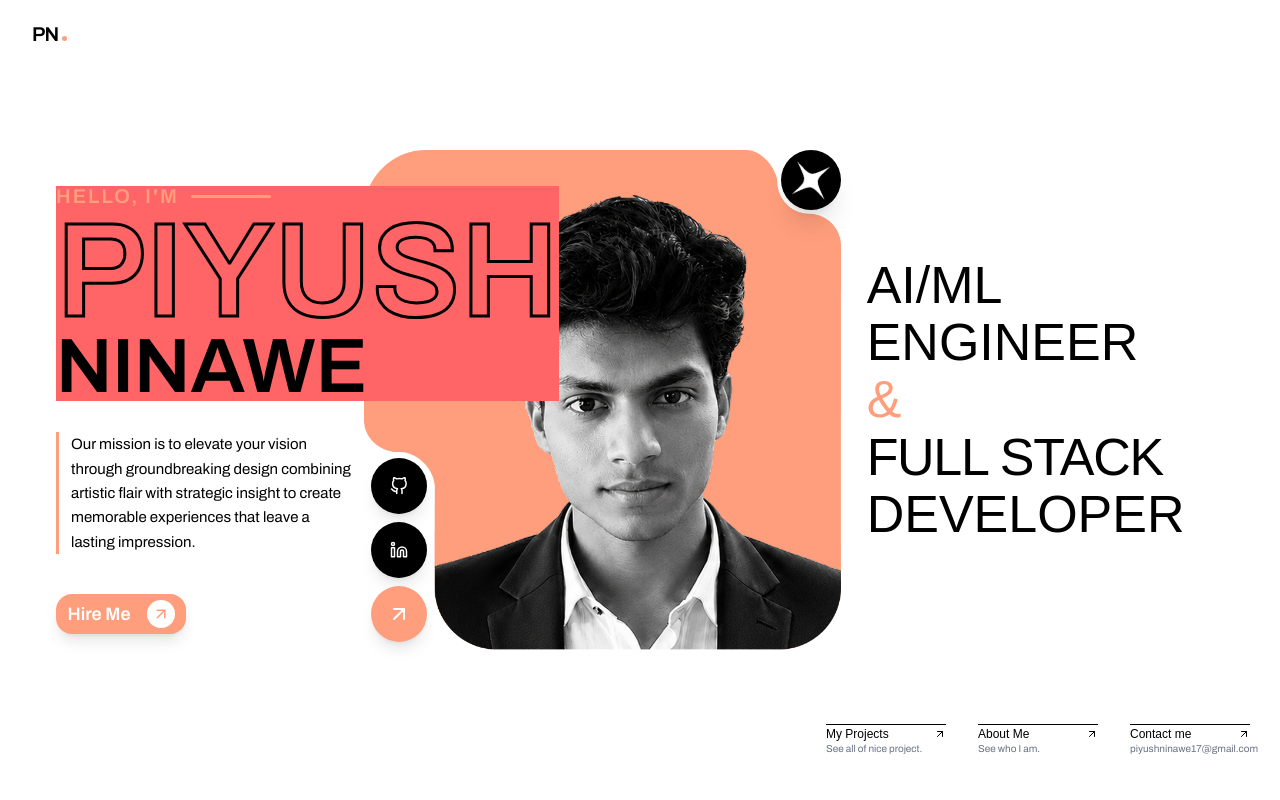
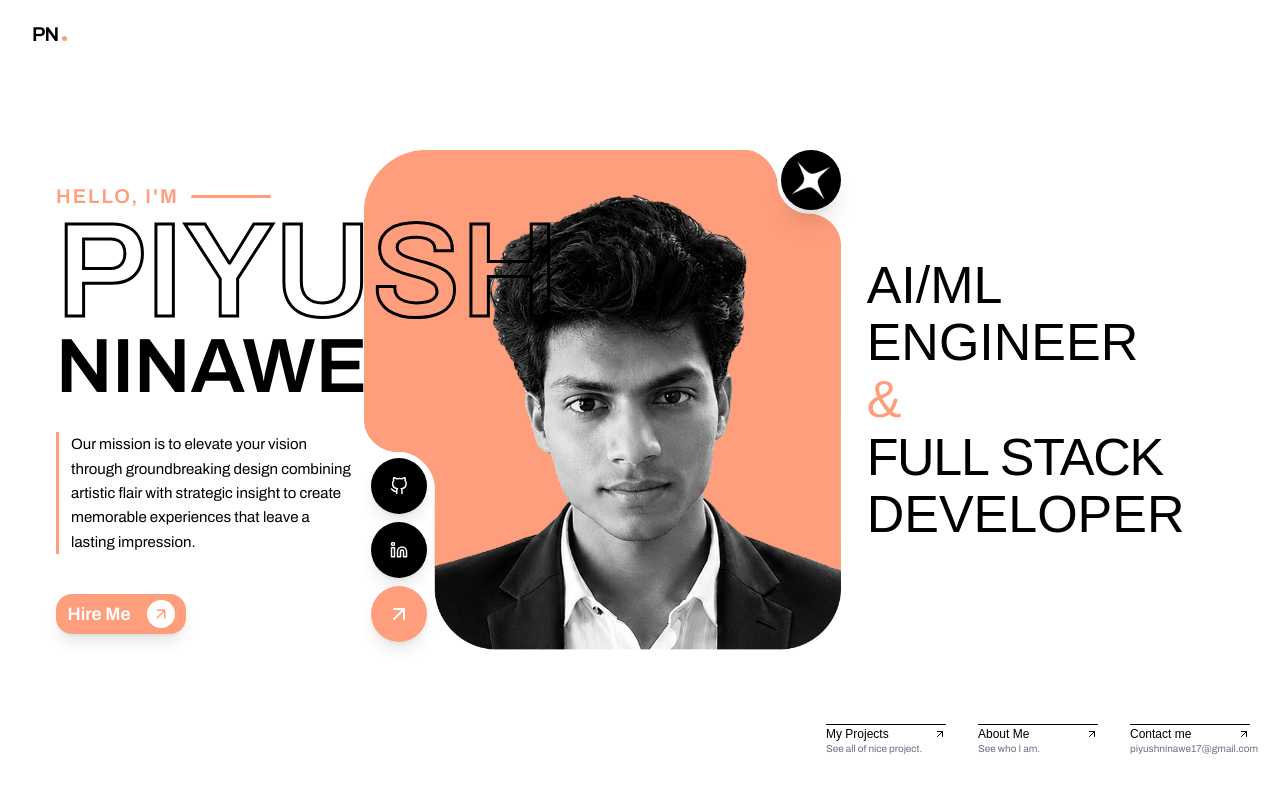
Before and after one commit to piyush241203/Portfolio, a Next.js app: page / in a window 1280 px wide. Shown: the top 800 px of the page. Built offline with nearby package versions, Linux system fonts and the light colour scheme; a web font is replaced by a local one.

Commit message:
feat: add responsive hero component with animations and personal branding

```diff
--- a/src/components/Hero.tsx
+++ b/src/components/Hero.tsx
@@ -17,7 +17,7 @@ export default function Hero() {
 
         {/* Left Column */}
         <motion.div
-          className="hidden lg:block absolute left-[40px] top-20 lg:left-14 z-60 lg:top-9 w-[320px] h-[340px] lg:w-auto lg:h-auto bg-red-400"
+          className="hidden lg:block absolute left-[40px] top-20 lg:left-14 z-60 lg:top-9 w-[320px] h-[340px] lg:w-auto lg:h-auto"
           initial={{ opacity: 0, x: -60 }}
           animate={{ opacity: 1, x: 0 }}
           transition={{ duration: 0.8, ease: 'easeOut', delay: 0.1 }}
@@ -145,7 +145,7 @@ export default function Hero() {
           /> */}
 
           <motion.div
-          className="lg:hidden absolute left-[15px] -top-[14px] w-[calc(100%-20px)] h-[200px] z-30"
+          className="lg:hidden absolute left-[10px] -top-[18px] w-[calc(100%-20px)] h-[200px] z-30"
           initial={{ opacity: 0, x: -60 }}
           animate={{ opacity: 1, x: 0 }}
           transition={{ duration: 0.8, ease: 'easeOut', delay: 0.1 }}
@@ -182,7 +182,7 @@ export default function Hero() {
               />
             </div>
             {/* Top Right Black Circle with Star */}
-            <div className="absolute top-[5px] right-[1px] lg:top-0 lg:right-[2px] w-10 h-10 lg:w-15 lg:h-15 bg-black rounded-full flex items-center justify-center z-30 shadow-xl">
+            <div className="absolute top-[4px] right-[1px] lg:top-0 lg:right-[2px] w-10 h-10 lg:w-15 lg:h-15 bg-black rounded-full flex items-center justify-center z-30 shadow-xl">
               <motion.div
                 animate={{ rotate: 360 }}
                 transition={{ duration: 12, repeat: Infinity, ease: 'linear' }}
```
